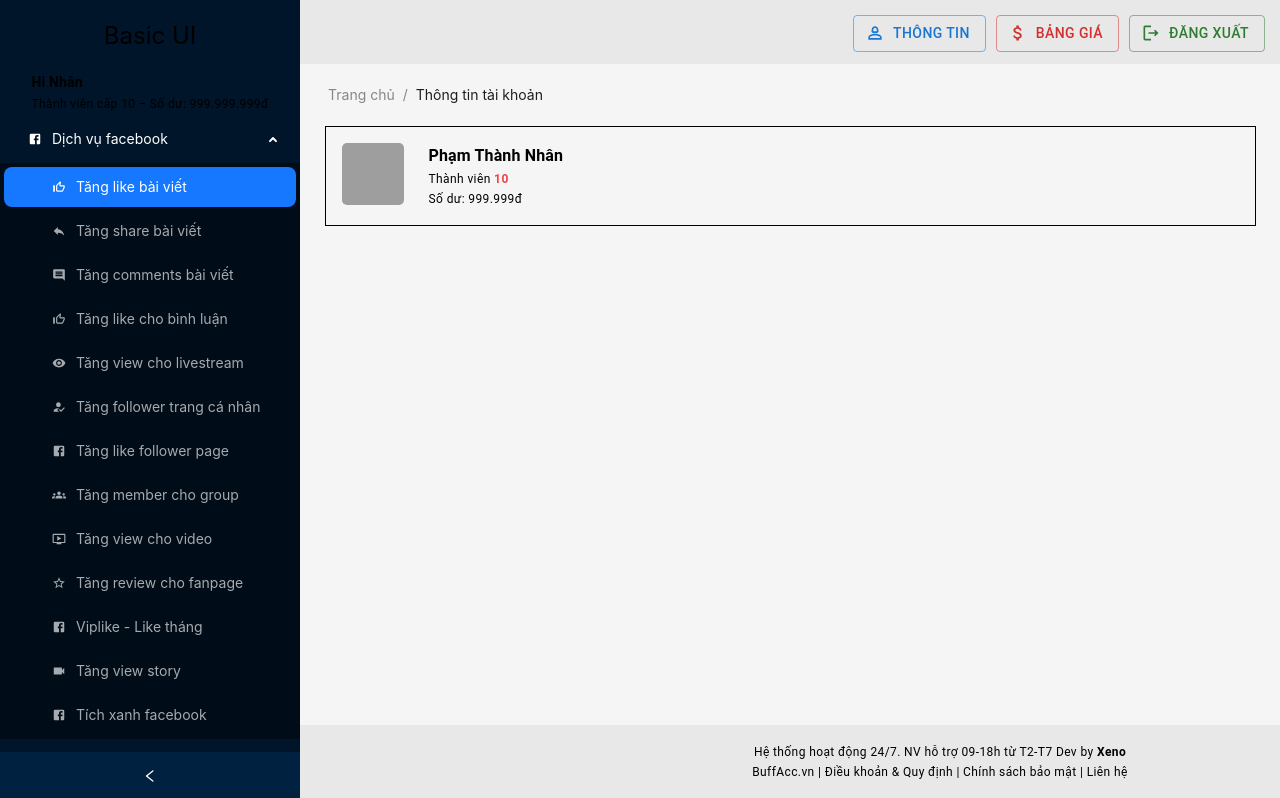
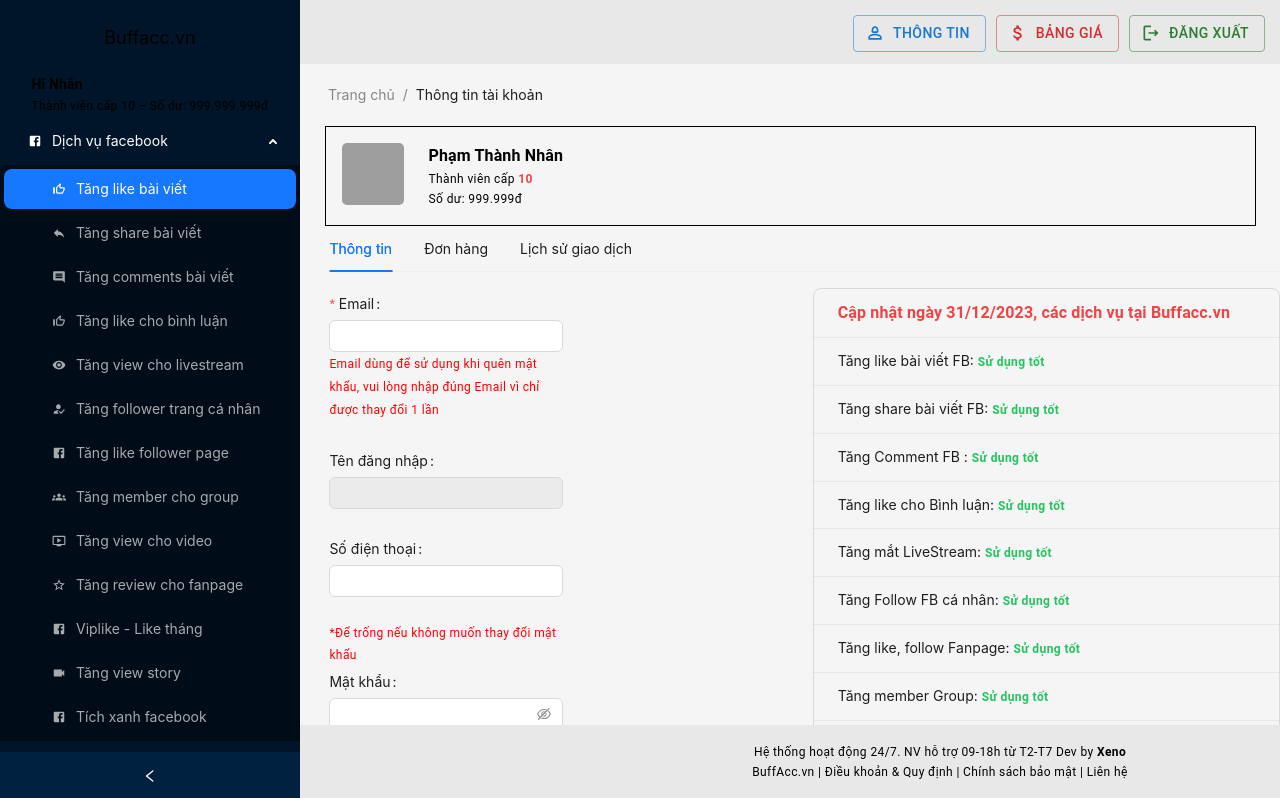
Before and after one commit to quanxenon5525/buff-servicesocial-web, a Next.js app: page /user in a window 1280 px wide. Shown: the top 798 px of the page. Built offline with nearby package versions, Linux system fonts and the light colour scheme; grey boxes are pictures that could not be loaded.

Commit message:
new update 31/12/2023

```diff
--- a/src/app/(auth)/sign-up/page.tsx
+++ b/src/app/(auth)/sign-up/page.tsx
@@ -112,7 +112,7 @@
           <Input />
         </Form.Item>
         <Form.Item<FieldType>
-          label="Password"
+          label="Mật khẩu"
           name="password"
           rules={[
             {
@@ -124,7 +124,7 @@
           <Input.Password />
         </Form.Item>
         <Form.Item<FieldType>
-          label="Confirm Password"
+          label="Nhập lại mật khẩu"
           name="confirmPassword"
           dependencies={["password"]}
           rules={[
--- a/src/app/page.tsx
+++ b/src/app/page.tsx
@@ -21,14 +21,36 @@
             gap: 20,
           }}
         >
-          <BoxAvatar
-            name="Phạm Thành Nhân"
-            level={10}
-            balance="999.999"
-            avatarUrl={
-              "https://scontent.fsgn5-2.fna.fbcdn.net/v/t1.15752-9/406045226_390198513670206_8047584056241224134_n.jpg?_nc_cat=105&ccb=1-7&_nc_sid=8cd0a2&_nc_ohc=3_XeT0_jK-wAX_-Ckt6&_nc_ht=scontent.fsgn5-2.fna&oh=03_AdTj1MfxlB0bzpFzs0KzvZZ05LuNrU6zVAsGDvlHdKP7Pw&oe=65B5D719"
-            }
-          />
+          <Box
+            sx={{
+              width: "95%",
+              border: "0.5px solid black",
+              padding: "15px",
+              display: "flex",
+              flexDirection: "column",
+              gap: 1,
+            }}
+          >
+            <Typography
+              variant="subtitle1"
+              className="text-yellow-500"
+              fontWeight="bold"
+            >
+              Chào mừng bạn đã đến với dịch vụ buff like, share, comment các nền
+              tảng mạng xã hội của chúng tôi
+            </Typography>
+            <Typography variant="caption" className="text-black">
+              Để sử dụng dịch vụ vui lòng làm tạo tài khoản và sử dụng tài khoản
+              cá nhân để sử dụng dịch vụ.
+            </Typography>
+            <Typography
+              variant="caption"
+              className="text-red-500"
+              fontWeight="bold"
+            >
+              Vui lòng không cung cấp password cho bất cứ ai kể cả admin
+            </Typography>
+          </Box>
           <Box
             sx={{
               width: "95%",
@@ -62,7 +84,7 @@
                 className="text-black"
                 fontWeight="bold"
               >
-                Nhân Phạm
+                CHÚNG TÔI
               </Typography>{" "}
               tuyệt đối không nhận
             </Typography>
--- /dev/null
+++ b/src/app/user/Information.tsx
@@ -0,0 +1,176 @@
+"use client";
+import { dataUserInfo } from "@/data/listData";
+import { Box, Grid, Stack, Typography } from "@mui/material";
+import { Button, Form, Input, List, Typography as Text } from "antd";
+
+type FieldType = {
+  username?: string;
+  email?: string;
+  password?: string;
+  confirmPassword?: string;
+  phone?: string;
+};
+
+export default function Information() {
+  const onFinish = (values: any) => {
+    const { username, password } = values;
+    if (username && password) {
+      //   router.push("/after-login");
+    }
+  };
+
+  const onFinishFailed = (errorInfo: any) => {
+    console.log("Failed:", errorInfo);
+  };
+
+  const formItemLayout = {
+    labelCol: {
+      xs: { span: 24 },
+      sm: { span: 120 },
+    },
+    wrapperCol: {
+      xs: { span: 24 },
+      sm: { span: 120 },
+    },
+  };
+  return (
+    <Stack
+      sx={{
+        display: "flex",
+        flexDirection: "row",
+        justifyContent: "space-between",
+      }}
+    >
+      <Grid container spacing={2}>
+        <Grid item md={6} xs={12}>
+          <Form
+            {...formItemLayout}
+            style={{ maxWidth: "50%" }}
+            name="basic"
+            initialValues={{ remember: true }}
+            onFinish={onFinish}
+            onFinishFailed={onFinishFailed}
+            labelAlign="left"
+          >
+            <Form.Item<FieldType>
+              label="Email"
+              name="email"
+              rules={[
+                {
+                  type: "email",
+                  message: "Email không đúng định dạng!",
+                },
+                {
+                  required: true,
+                  message: "Vui lòng nhập Email!",
+                },
+              ]}
+            >
+              <Input />
+              <Typography variant="caption" sx={{ color: "red" }}>
+                Email dùng để sử dụng khi quên mật khẩu, vui lòng nhập đúng
+                Email vì chỉ được thay đổi 1 lần
+              </Typography>
+            </Form.Item>
+            <Form.Item<FieldType> label="Tên đăng nhập" name="username">
+              <Input disabled />
+            </Form.Item>
+            <Form.Item<FieldType>
+              label="Số điện thoại"
+              name="phone"
+              rules={[{ message: "Vui lòng nhập số điện thoại!" }]}
+            >
+              <Input />
+            </Form.Item>
+            <Typography variant="caption" sx={{ color: "red" }}>
+              *Để trống nếu không muốn thay đổi mật khẩu
+            </Typography>
+            <Form.Item<FieldType>
+              label="Mật khẩu"
+              name="password"
+              rules={[
+                {
+                  message: "Vui lòng nhập mật khẩu!",
+                },
+              ]}
+            >
+              <Input.Password />
+            </Form.Item>
+            <Form.Item<FieldType>
+              label="Nhập lại mật khẩu"
+              name="confirmPassword"
+              dependencies={["password"]}
+              rules={[
+                {
+                  message: "Vui lòng nhập mật khẩu xác nhận!",
+                },
+                ({ getFieldValue }) => ({
+                  validator(_, value) {
+                    if (!value || getFieldValue("password") === value) {
+                      return Promise.resolve();
+                    }
+                    return Promise.reject(
+                      new Error("Mật khẩu xác nhận không khớp!")
+                    );
+                  },
+                }),
+              ]}
+            >
+              <Input.Password />
+            </Form.Item>
+
+            <Form.Item className="text-center gap-y-1.5">
+              <Button
+                style={{
+                  width: "300px",
+                  backgroundColor: "blue",
+                  color: "white",
+                }}
+                htmlType="submit"
+              >
+                Cập nhật thông tin
+              </Button>
+            </Form.Item>
+          </Form>
+        </Grid>
+        <Grid item md={6} xs={12}>
+          <Box>
+            <List
+              header={
+                <Typography className="text-red-500" fontWeight="bold">
+                  Cập nhật ngày 31/12/2023, các dịch vụ tại Buffacc.vn
+                </Typography>
+              }
+              bordered
+              dataSource={dataUserInfo}
+              renderItem={(item) => (
+                <List.Item>
+                  {item}{" "}
+                  <Typography
+                    variant="caption"
+                    className="text-green-500"
+                    fontWeight="bold"
+                  >
+                    Sử dụng tốt
+                  </Typography>
+                </List.Item>
+              )}
+            />
+          </Box>
+        </Grid>
+      </Grid>
+    </Stack>
+  );
+}
+
+export async function getServerSideProps() {
+  // Lấy ngày hiện tại
+  const currentDate = new Date();
+  console.log("==>", currentDate);
+  // Trả về props cho component
+  return {
+    props: {
+      currentDate,
+    },
+  };
+}
--- /dev/null
+++ b/src/app/user/Orders.tsx
@@ -0,0 +1,31 @@
+import { Box, Stack, Typography } from "@mui/material";
+import Link from "next/link";
+import React from "react";
+
+export default function Orders() {
+  return (
+    <Stack
+      sx={{
+        display: "flex",
+        flexDirection: "row",
+        justifyContent: "space-between",
+      }}
+    >
+      <Box sx={{ display: "flex", flexDirection: "column", gap: 1 }}>
+        <Typography variant="body2">
+          Đơn hàng Tích xanh vui lòng nhận Acc tại mục{" "}
+          <Link href="">Tích xanh</Link>, đơn Viplike nếu muốn xem hoặc xóa về
+          lại đúng mục <Link href="">Viplike</Link>
+        </Typography>
+        <Typography variant="body2">
+          Khi yêu cầu hỗ trợ, bạn cần nhập đúng Mã đơn hàng (Mã ĐH) đế được hỗ
+          trợ, cột đầu tiên trong phần Lịch sử đơn hàng
+        </Typography>
+        <Typography variant="body2">
+          Các đơn hàng cũ quá 30 ngày sẽ được di chuyển vào mục Lịch sử cũ hơn,
+          bấm nút bên dưới để xem
+        </Typography>
+      </Box>
+    </Stack>
+  );
+}
--- a/src/app/user/page.tsx
+++ b/src/app/user/page.tsx
@@ -1,14 +1,35 @@
 "use client";
+import BoxAvatar from "@/components/BoxAvatar";
 import Dashboard from "@/components/layout/Dashboard";
 import MainLayout from "@/components/layout/MainLayout";
-import { Box, Stack, Typography } from "@mui/material";
+import { Tabs, TabsProps } from "antd";
 import Link from "next/link";
-import React from "react";
-import PersonOutlineIcon from "@mui/icons-material/PersonOutline";
-import { Avatar } from "antd";
-import BoxAvatar from "@/components/BoxAvatar";
+import Information from "./Information";
+import Orders from "./Orders";
+
+const items: TabsProps["items"] = [
+  {
+    key: "1",
+    label: "Thông tin",
+    children: <Information />,
+  },
+  {
+    key: "2",
+    label: "Đơn hàng",
+    children: <Orders />,
+  },
+  {
+    key: "3",
+    label: "Lịch sử giao dịch",
+    children: "Content of Tab Pane 3",
+  },
+];
 
 export default function UserInformation() {
+  const onChangeTabs = (key: string) => {
+    console.log(key);
+  };
+
   return (
     <>
       <MainLayout>
@@ -36,6 +57,13 @@
               }
             />
           </div>
+          <Tabs
+            style={{ marginLeft: "3%" }}
+            defaultActiveKey="1"
+            items={items}
+            onChange={onChangeTabs}
+          />
+          ;
         </Dashboard>
       </MainLayout>
       ;
--- a/src/components/BoxAvatar.tsx
+++ b/src/components/BoxAvatar.tsx
@@ -1,6 +1,7 @@
 import PersonOutlineIcon from "@mui/icons-material/PersonOutline";
 import { Box, Stack, Typography } from "@mui/material";
 import { Avatar } from "antd";
+import Link from "next/link";
 import { ReactNode } from "react";
 
 type BoxAvatarProps = {
@@ -35,10 +36,10 @@
           className="text-black"
           fontWeight="bold"
         >
-          {name}
+          <Link href="/user">{name}</Link>
         </Typography>
         <Typography variant="caption" className="text-black">
-          Thành viên <b className="text-red-500">{level}</b>
+          Thành viên cấp {" "}<b className="text-red-500">{level}</b>
         </Typography>
         <Typography variant="caption" className="text-black">
           Số dư: {balance}đ
--- a/src/components/layout/MainLayout.tsx
+++ b/src/components/layout/MainLayout.tsx
@@ -1,9 +1,6 @@
 "use client";
 import { LogoutOutlined, Person2Outlined } from "@mui/icons-material";
-import AttachMoneyIcon from "@mui/icons-material/AttachMoney";
-import LoginIcon from "@mui/icons-material/Login";
-import PersonAddAltIcon from "@mui/icons-material/PersonAddAlt";
-import { Box, Typography } from "@mui/material";
+import { Box, Typography, useMediaQuery } from "@mui/material";
 import { Layout, Spin, theme } from "antd";
 import Link from "next/link";
 import { useRouter } from "next/navigation";
@@ -11,7 +8,9 @@
 import { ButtonCustom } from "..";
 import MenuList from "../MenuList";
 import MenuListFake from "../MenuListUnLogin";
-
+import AttachMoneyIcon from "@mui/icons-material/AttachMoney";
+import LoginIcon from "@mui/icons-material/Login";
+import PersonAddAltIcon from "@mui/icons-material/PersonAddAlt";
 const { Header, Footer, Sider } = Layout;
 
 type LayoutProps = {
@@ -25,11 +24,11 @@
 }: LayoutProps) {
   const router = useRouter();
   const [collapsed, setCollapsed] = useState(false);
+  const isMediumScreen = useMediaQuery("(max-width: 767px)");
+  const [loading, setLoading] = useState(true);
   const {
     token: { colorBgContainer },
   } = theme.useToken();
-
-  const [loading, setLoading] = useState(true);
 
   useEffect(() => {
     const fetchData = async () => {
@@ -57,8 +56,24 @@
             onCollapse={(value) => setCollapsed(value)}
           >
             <div className="text-center text-2xl text-zinc p-5">
-              <Link href="/">Basic UI</Link>
+              {loginAuth ? (
+                <Link
+                  href="/after-login"
+                  style={{ fontSize: isMediumScreen ? "14px" : "18px" }}
+                >
+                  Buffacc.vn
+                </Link>
+              ) : (
+                <Link
+                  href="/"
+                  style={{ fontSize: isMediumScreen ? "14px" : "18px" }}
+                >
+                  Buffacc.vn
+                </Link>
+              )}
             </div>
+            {loginAuth ? (
+              <>
                 <Box
                   sx={{
                     display: "flex",
@@ -73,10 +88,16 @@
                   <Box>
                     <Typography variant="caption">Thành viên cấp 10</Typography>
                     {" - "}
-                <Typography variant="caption">Số dư: 999.999.999đ</Typography>
+                    <Typography variant="caption">
+                      Số dư: 999.999.999đ
+                    </Typography>
                   </Box>
                 </Box>
-            {loginAuth ? <MenuList /> : <MenuListFake />}
+                <MenuList />
+              </>
+            ) : (
+              <MenuListFake />
+            )}
           </Sider>
           <Layout>
             <Header
--- a/src/data/listData.tsx
+++ b/src/data/listData.tsx
@@ -22,3 +22,16 @@
       "Chỉ từ 100.000đ là bạn đã có thể bắt đầu trải nghiệm các dịch vụ của Buffacc.vn. Luôn có giá cực kỳ ưu đãi cho khách hàng thân thiết. Đăng ký ngay hôm nay nào",
   },
 ];
+
+export const dataUserInfo = [
+  "Tăng like bài viết FB:",
+  "Tăng share bài viết FB:",
+  "Tăng Comment FB :",
+  "Tăng like cho Bình luận:",
+  "Tăng mắt LiveStream:",
+  "Tăng Follow FB cá nhân:",
+  "Tăng like, follow Fanpage:",
+  "Tăng member Group:",
+  "Tăng view Video FB:",
+  "Tăng review Fanpage:",
+];
```
Lines whose indentation alone changed are shown as unchanged.
